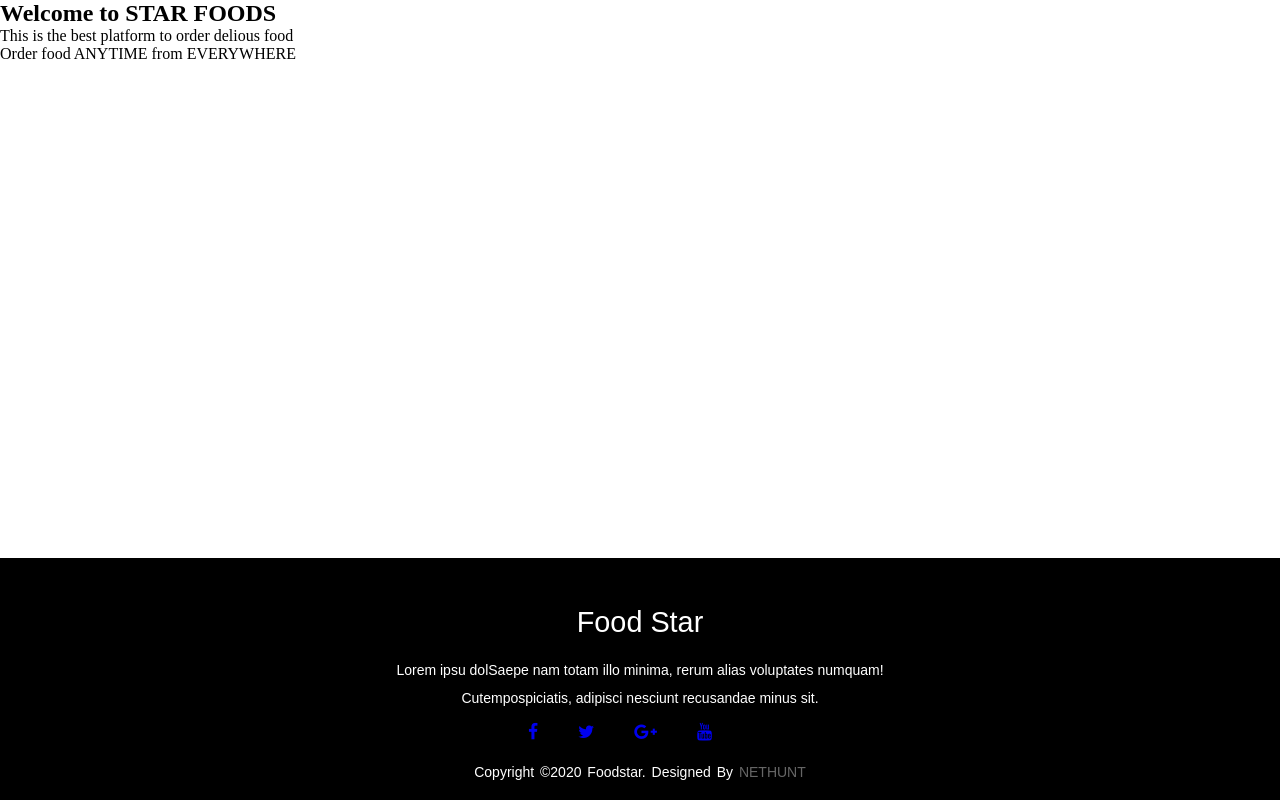
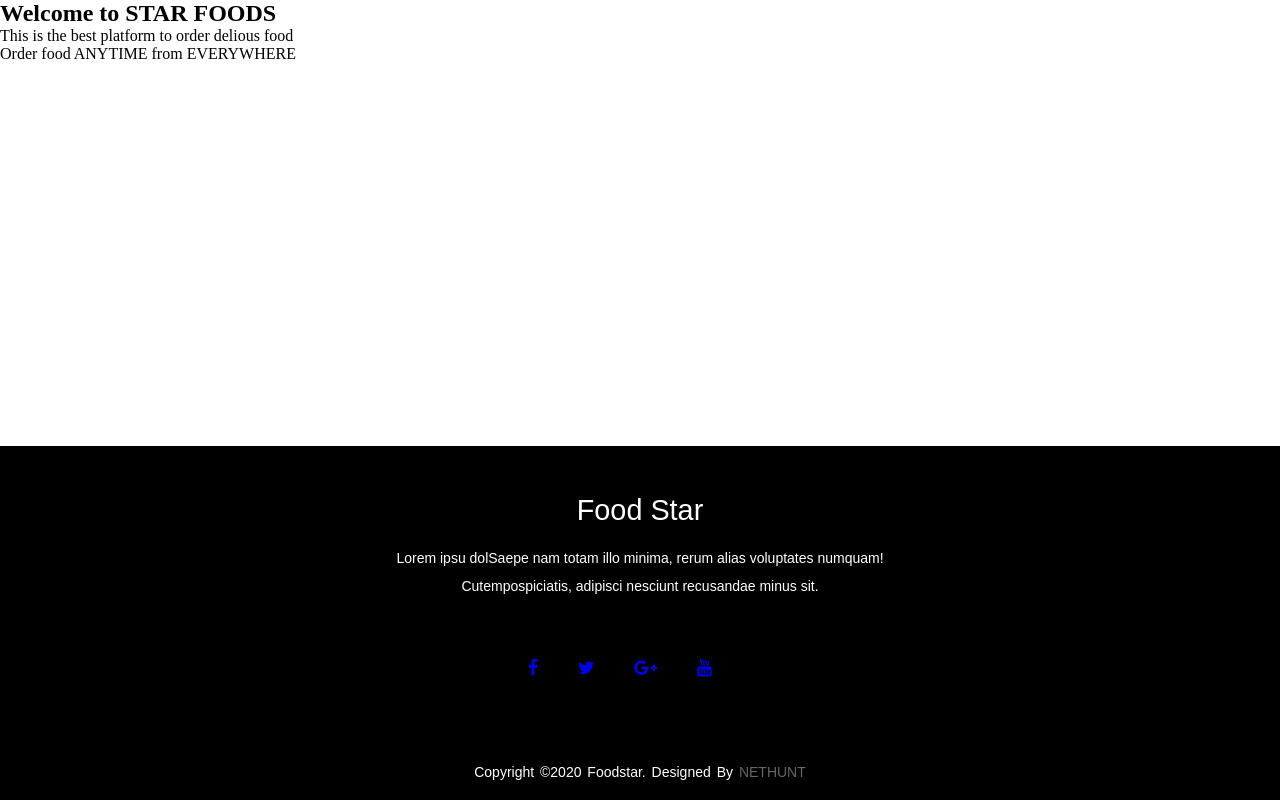
Before and after one commit to Cvanshulll/fabh, a plain HTML site: page index.html in a window 1280 px wide. Drawn offline with Linux system fonts and the light colour scheme.

Commit message:
line 47 was showing error without a colon

```diff
--- a/style.css
+++ b/style.css
@@ -44,7 +44,7 @@ footer{
     display: flex;
     align-items: center;
     justify-content: center;
-    margin 3rem 0 4rem 0;
+    margin: 3rem 0 4rem 0;
 
 
 }
```
